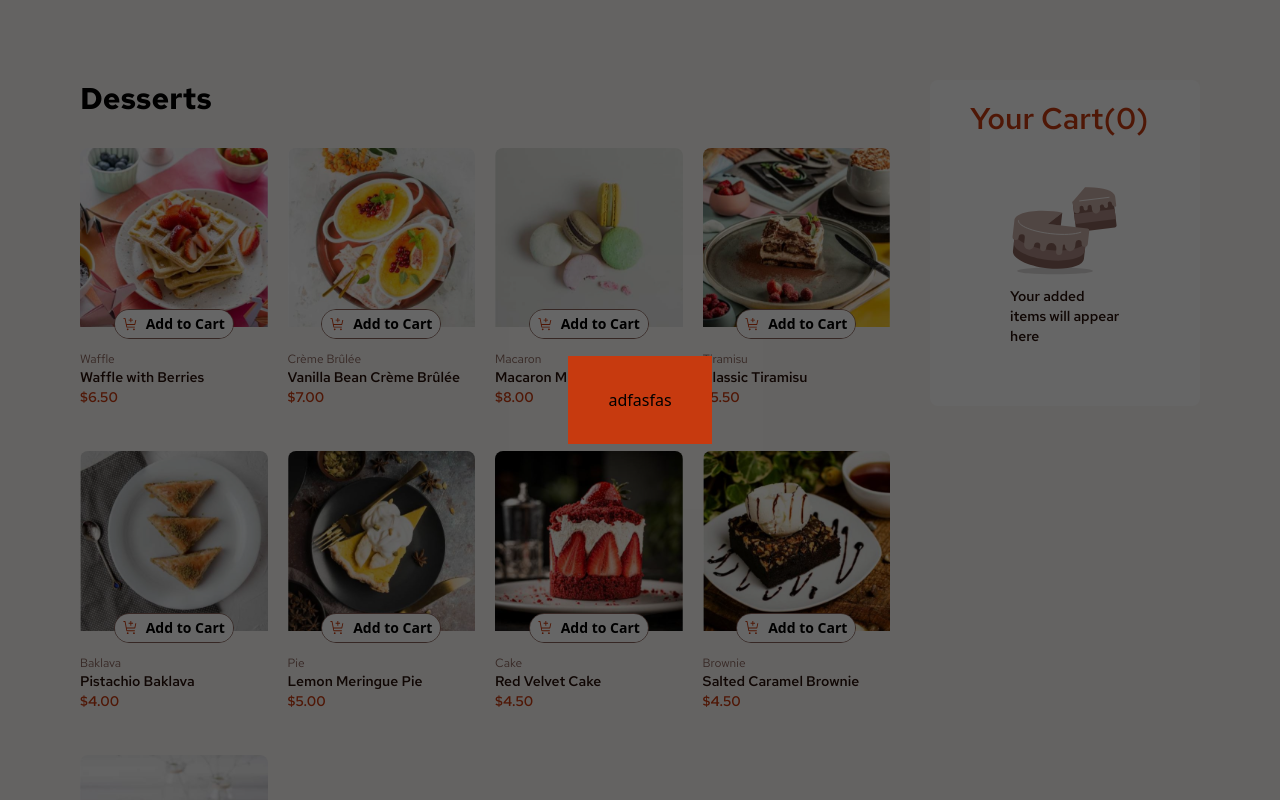
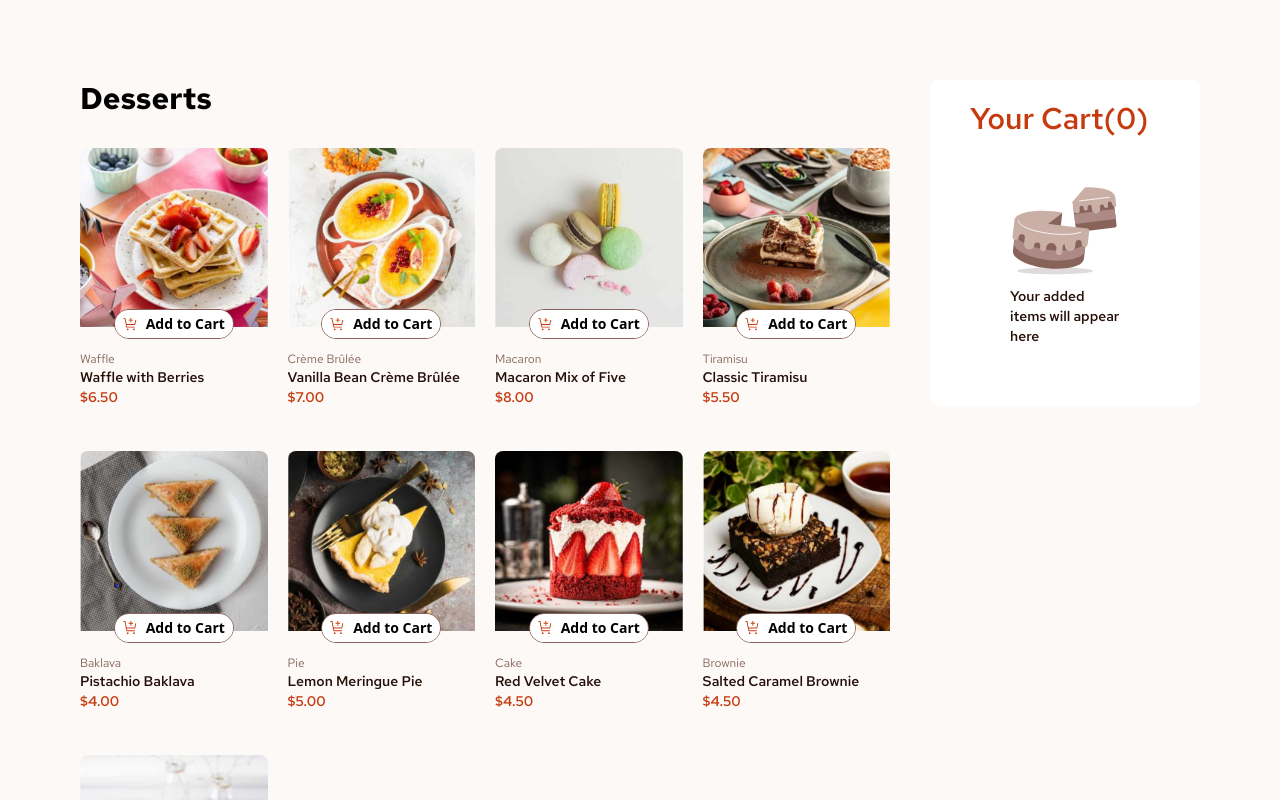
Before and after one commit to munzerx/Product-list-with-cart, a Next.js app: page / in a window 1280 px wide. Built offline with nearby package versions, Linux system fonts and the light colour scheme.

Commit message:
create a currency tag component and call it where it was missing

```diff
--- a/app/components/CartSection.tsx
+++ b/app/components/CartSection.tsx
@@ -4,6 +4,7 @@ import Image from "next/image";
 import EmptyCart from "@/public/assets/images/illustration-empty-cart.svg";
 import CartItem from "./ui/CartItem";
 import Tree from "@/public/assets/images/icon-carbon-neutral.svg";
+import CurrencyTag from "./ui/CurrencyTag";
 
 interface productImages {
   thumbnail: string;
@@ -27,12 +28,14 @@ interface CartSectionProps {
   cartItems: item[];
   products: product[];
   setCartItems: React.Dispatch<React.SetStateAction<item[]>>;
+  setViewModal: React.Dispatch<React.SetStateAction<boolean>>;
 }
 
 export default function CartSection({
   cartItems,
   products,
   setCartItems,
+  setViewModal,
 }: CartSectionProps) {
   const [totalItems, setTotalItems] = useState<number>(0);
   const [totalPrice, setTotalPrice] = useState<number>(0);
@@ -94,12 +97,12 @@ export default function CartSection({
             <CartItemsSection />
             <div className="flex flex-row items-center justify-between py-4">
               <p className="text-sm">Order Total</p>
-              <p className="text-2xl font-bold text-Rose-900">
-                {totalPrice.toLocaleString("en-US", {
-                  style: "currency",
-                  currency: "USD",
-                })}
-              </p>
+
+              <CurrencyTag
+                customStyle="text-2xl font-bold text-Rose-900"
+                preText=""
+                price={totalPrice}
+              />
             </div>
             <div className="flex h-16 flex-row items-center justify-evenly rounded-lg bg-Rose-50 text-sm">
               <Image src={Tree} alt="carbon-neutral" />
@@ -108,7 +111,10 @@ export default function CartSection({
                 delivery
               </div>
             </div>
-            <button className="rounded-3xl bg-Red py-3 text-sm font-semibold text-white hover:bg-[#952c0c]">
+            <button
+              className="rounded-3xl bg-Red py-3 text-sm font-semibold text-white hover:bg-[#952c0c]"
+              onClick={() => setViewModal(true)}
+            >
               Confirm Order
             </button>
           </div>
@@ -116,7 +122,7 @@ export default function CartSection({
         {!totalItems && (
           <div className="flex flex-col items-center justify-center p-10">
             <Image src={EmptyCart} alt="empty cart" />
-            <p className="font-semibold text-sm text-Rose-900">
+            <p className="text-sm font-semibold text-Rose-900">
               Your added items will appear here
             </p>
           </div>
--- a/app/components/ProductCard.tsx
+++ b/app/components/ProductCard.tsx
@@ -1,6 +1,7 @@
 import Image from "next/image";
 import React from "react";
 import AddtoCartButton from "./ui/AddtoCartButton";
+import CurrencyTag from "./ui/CurrencyTag";
 
 interface productImages {
   thumbnail: string;
@@ -47,12 +48,12 @@ export default function ProductCard({
       <div className="flex flex-col items-start justify-evenly py-6 font-RedHat">
         <label className="text-xs text-Rose-500">{data.category}</label>
         <p className="text-sm font-semibold text-Rose-900">{data.name}</p>
-        <label className="text-sm font-semibold text-Red">
-          {data.price.toLocaleString("en-US", {
-            style: "currency",
-            currency: "USD",
-          })}
-        </label>
+
+        <CurrencyTag
+          preText=""
+          customStyle="text-sm font-semibold text-Red"
+          price={data.price}
+        />
       </div>
     </div>
   );
--- /dev/null
+++ b/app/components/ui/CurrencyTag.tsx
@@ -0,0 +1,23 @@
+import React from "react";
+
+interface currencyTagProps {
+  price: number;
+  customStyle: string;
+  preText: string;
+}
+
+export default function CurrencyTag({
+  price,
+  customStyle,
+  preText = "",
+}: currencyTagProps) {
+  return (
+    <p className={customStyle}>
+      {preText}
+      {price.toLocaleString("en-US", {
+        style: "currency",
+        currency: "USD",
+      })}
+    </p>
+  );
+}
--- a/app/page.tsx
+++ b/app/page.tsx
@@ -21,6 +21,7 @@ export default function Home() {
   };
 
   const [cartItems, setCartItems] = useState<item[]>([]);
+  const [viewModal, setViewModal] = useState(false);
 
   useEffect(() => {
     setCartItems(createCart);
@@ -46,10 +47,11 @@ export default function Home() {
           cartItems={cartItems}
           products={data}
           setCartItems={setCartItems}
+          setViewModal={setViewModal}
         />
       </div>
 
-      <ConfirmModal viewModal={true} >
+      <ConfirmModal viewModal={viewModal} setViewModal={setViewModal}>
         <div>adfasfas</div>
       </ConfirmModal>
     </main>
```
